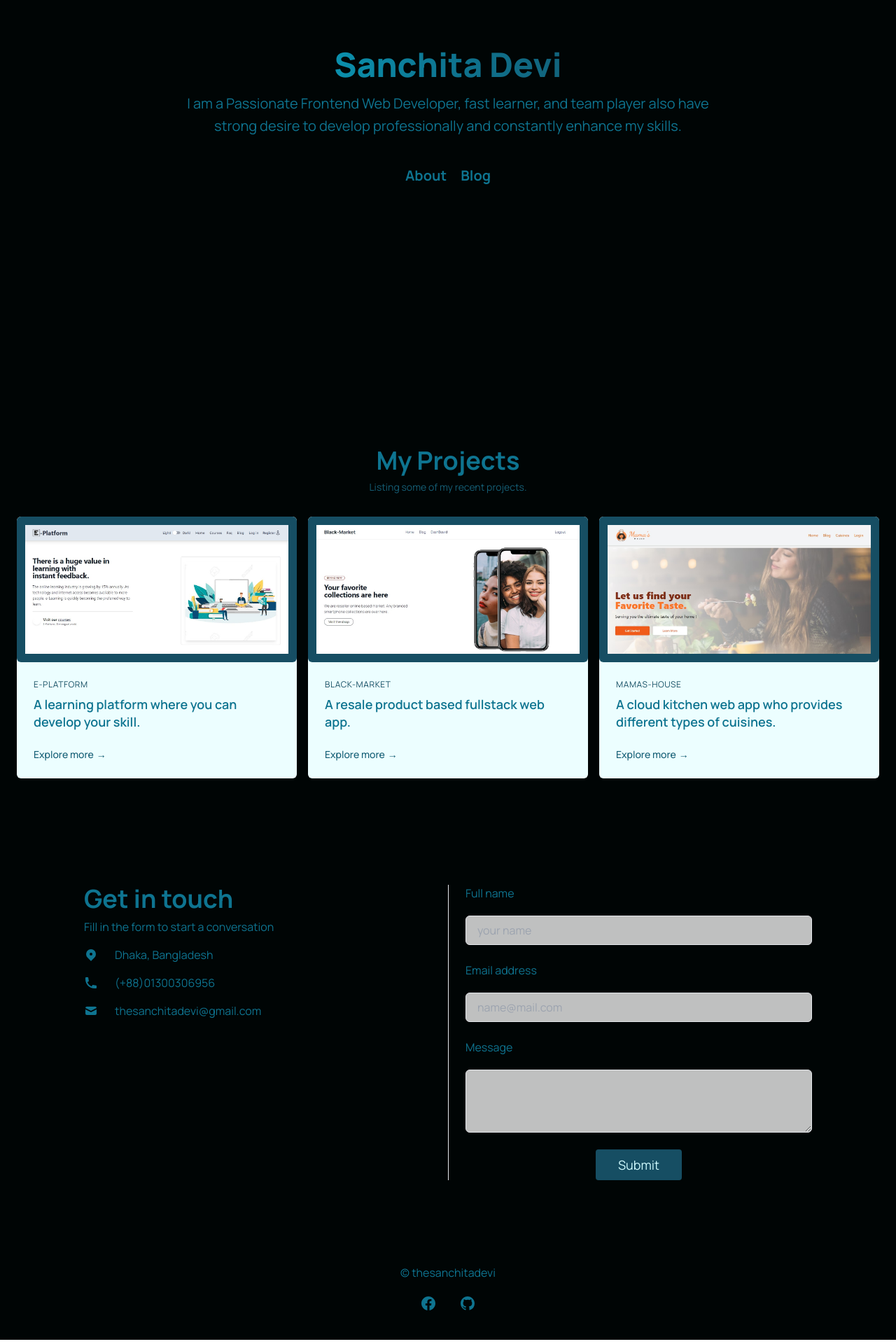
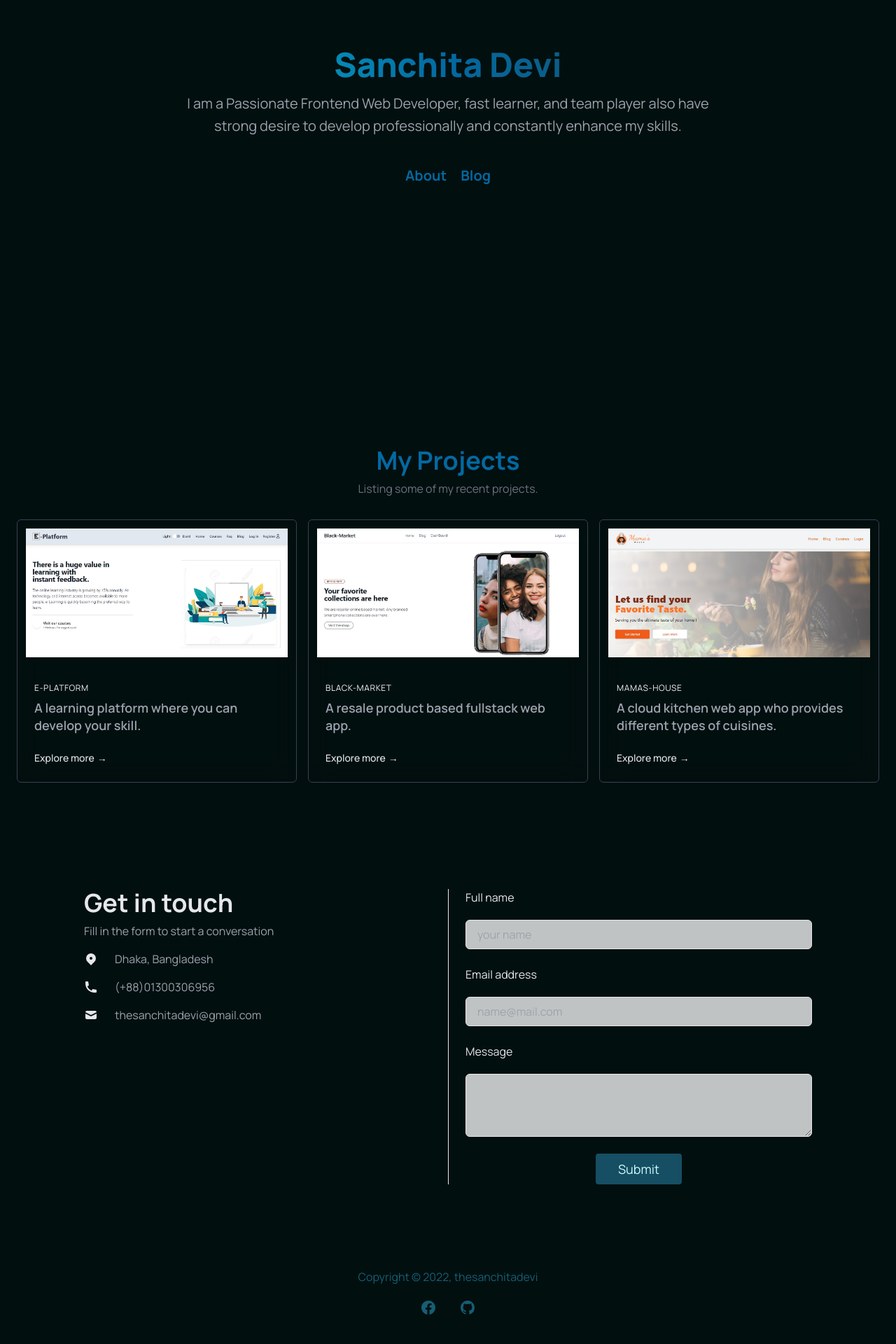
Before and after one commit to thesanchitadevi/the-sanchita-devi, a React (Create React App) app: page / in a window 1280 px wide. Shown: the part 392-2312 px from the top of the page at 70% size. Built offline with nearby package versions, Linux system fonts and the light colour scheme.

Commit message:
color adjust

```diff
--- a/src/App.css
+++ b/src/App.css
@@ -1,3 +1,3 @@
 .App {
-  background-color: rgb(0, 5, 5);
+  background-color: rgb(2, 15, 15);
 }
--- a/src/Pages/Footer/Footer.js
+++ b/src/Pages/Footer/Footer.js
@@ -4,8 +4,8 @@ const Footer = () => {
     return (
         <footer aria-label="Site Footer" >
             <div className="mx-auto max-w-5xl px-4 py-10 sm:px-6 lg:px-8">
-                <div className="flex justify-center text-cyan-700">
-                    <h1>© thesanchitadevi</h1>
+                <div className="flex justify-center text-cyan-800">
+                    <h1>Copyright © 2022, thesanchitadevi</h1>
                 </div>
 
 
@@ -15,7 +15,7 @@ const Footer = () => {
                             href="https://www.facebook.com/thesanchitadevi/"
                             rel="noreferrer"
                             target="_blank"
-                            className="text-cyan-700 transition hover:text-cyan-700/75"
+                            className="text-cyan-800 transition hover:text-cyan-900/75"
                         >
                             <span className="sr-only">Facebook</span>
                             <svg
@@ -37,7 +37,7 @@ const Footer = () => {
                             href="https://github.com/thesanchitadevi"
                             rel="noreferrer"
                             target="_blank"
-                            className="text-cyan-700 transition hover:text-cyan-700/75"
+                            className="text-cyan-800 transition hover:text-cyan-900/75"
                         >
                             <span className="sr-only">GitHub</span>
                             <svg
--- a/src/Pages/Home/Banner.js
+++ b/src/Pages/Home/Banner.js
@@ -3,13 +3,13 @@ import { Link } from 'react-router-dom';
 
 const Banner = () => {
     return (
-        <section className="text-cyan-700">
+        <section className="text-gray-400">
             <div
                 className="mx-auto max-w-screen-xl px-4 py-20 lg:flex lg:h-screen lg:items-center"
             >
                 <div className="mx-auto max-w-3xl text-center">
                     <h1
-                        className="bg-gradient-to-r from-cyan-500 via-cyan-700 to-cyan-900 bg-clip-text text-3xl font-extrabold text-transparent sm:text-5xl"
+                        className="bg-gradient-to-r from-cyan-500 via-sky-700 to-cyan-900 bg-clip-text text-3xl font-extrabold text-transparent sm:text-5xl"
                     >
                         Sanchita Devi
 
@@ -20,7 +20,7 @@ const Banner = () => {
                         I am a Passionate Frontend Web Developer, fast learner, and team player
                         also have strong desire to develop professionally and constantly enhance my skills.
                     </p>
-                    <div className='flex justify-center items-center space-x-5 mt-10 text-xl font-bold'>
+                    <div className='flex justify-center items-center space-x-5 mt-10 text-xl font-bold text-sky-700'>
                         <Link to='/about'>About</Link>
                         <Link to='/blog'>Blog</Link>
                 </div>
--- a/src/Pages/Home/Contact.js
+++ b/src/Pages/Home/Contact.js
@@ -24,30 +24,30 @@ const Contact = () => {
         event.target.reset();
     };
     return (
-        <section className="py-20 text-cyan-700">
+        <section className="py-20 text-gray-200">
             <div className="grid max-w-6xl grid-cols-1 px-6 mx-auto lg:px-8 md:grid-cols-2 md:divide-x">
                 <div className="py-6 md:py-0 md:px-6">
                     <h1 className="text-4xl font-bold">Get in touch</h1>
-                    <p className="pt-2 pb-4">Fill in the form to start a conversation</p>
+                    <p className="pt-2 pb-4 text-gray-400">Fill in the form to start a conversation</p>
                     <div className="space-y-4">
                         <p className="flex items-center">
                             <svg xmlns="http://www.w3.org/2000/svg" viewBox="0 0 20 20" fill="currentColor" className="w-5 h-5 mr-2 sm:mr-6">
                                 <path fillRule="evenodd" d="M5.05 4.05a7 7 0 119.9 9.9L10 18.9l-4.95-4.95a7 7 0 010-9.9zM10 11a2 2 0 100-4 2 2 0 000 4z" clipRule="evenodd"></path>
                             </svg>
-                            <span>Dhaka, Bangladesh</span>
+                            <span className='text-gray-400'>Dhaka, Bangladesh</span>
                         </p>
                         <p className="flex items-center">
                             <svg xmlns="http://www.w3.org/2000/svg" viewBox="0 0 20 20" fill="currentColor" className="w-5 h-5 mr-2 sm:mr-6">
                                 <path d="M2 3a1 1 0 011-1h2.153a1 1 0 01.986.836l.74 4.435a1 1 0 01-.54 1.06l-1.548.773a11.037 11.037 0 006.105 6.105l.774-1.548a1 1 0 011.059-.54l4.435.74a1 1 0 01.836.986V17a1 1 0 01-1 1h-2C7.82 18 2 12.18 2 5V3z"></path>
                             </svg>
-                            <span>(+88)01300306956</span>
+                            <span className='text-gray-400'>(+88)01300306956</span>
                         </p>
                         <p className="flex items-center">
                             <svg xmlns="http://www.w3.org/2000/svg" viewBox="0 0 20 20" fill="currentColor" className="w-5 h-5 mr-2 sm:mr-6">
                                 <path d="M2.003 5.884L10 9.882l7.997-3.998A2 2 0 0016 4H4a2 2 0 00-1.997 1.884z"></path>
                                 <path d="M18 8.118l-8 4-8-4V14a2 2 0 002 2h12a2 2 0 002-2V8.118z"></path>
                             </svg>
-                            <span>thesanchitadevi@gmail.com</span>
+                            <span className='text-gray-400'>thesanchitadevi@gmail.com</span>
                         </p>
                     </div>
                 </div>
--- a/src/Pages/Home/Projects/ProjectCard.js
+++ b/src/Pages/Home/Projects/ProjectCard.js
@@ -4,17 +4,17 @@ import { Link } from 'react-router-dom';
 const ProjectCard = ({ project }) => {
     const { id, title, details, img, live, projects } = project;
     return (
-        <article className="flex flex-col bg-cyan-50 rounded-md">
+        <article className="flex flex-col bg-gray-400 rounded-md bg-clip-padding backdrop-filter backdrop-blur-lg  bg-opacity-0 border border-gray-700">
             <a rel="noopener noreferrer" href={live} target="_blank" >
-                <img alt="" className="object-cover w-full h-52 bg-cyan-900 p-3 rounded-md" src={img} />
+                <img alt="" className="object-cover w-full h-52 p-3 rounded-md" src={img} />
             </a>
             <div className="flex flex-col flex-1 p-6">
 
-                <a rel="noopener noreferrer" href={live} className="text-xs tracking-wider uppercase hover:underline text-cyan-900" target="_blank">{title}</a>
-                <h3 className="flex-1 py-2 text-lg font-semibold leading-snug">{details}</h3>
+                <a rel="noopener noreferrer" href={live} className="text-xs tracking-wider uppercase hover:underline text-gray-100" target="_blank">{title}</a>
+                <h3 className="flex-1 py-2 text-lg font-semibold leading-snug text-gray-400">{details}</h3>
                 <Link
                     to={`/projectDetails/${id}`}
-                    class="group mt-4 inline-flex items-center gap-1 text-sm font-medium text-cyan-800"
+                    class="group mt-4 inline-flex items-center gap-1 text-sm font-medium text-gray-200"
                 >
                     Explore more
 
--- a/src/Pages/Home/Projects/Projects.js
+++ b/src/Pages/Home/Projects/Projects.js
@@ -19,11 +19,11 @@ const Projects = () => {
     }
 
     return (
-        <section className="py-0 sm:py-12 text-cyan-700 ">
+        <section className="py-0 sm:py-12 text-sky-700 ">
             <div className="container p-6 mx-auto space-y-8">
                 <div className="space-y-2 text-center">
                     <h2 className="text-4xl font-bold">My Projects</h2>
-                    <p className=" text-sm text-cyan-800">Listing some of my recent projects.</p>
+                    <p className=" text-md text-gray-500">Listing some of my recent projects.</p>
                 </div>
                 <div className="grid grid-cols-1 gap-x-4 gap-y-8 md:grid-cols-2 lg:grid-cols-3 ">
                     {
--- a/src/Pages/Nav/Nav.js
+++ b/src/Pages/Nav/Nav.js
@@ -8,11 +8,11 @@ const Nav = () => {
                 <div className="mx-auto max-w-screen-xl px-4 py-8 sm:py-12 sm:px-6 lg:px-8">
                     <div className="sm:flex sm:items-center sm:justify-between">
                         <div className="text-center sm:text-left">
-                            <h1 className="text-2xl font-bold text-cyan-900 sm:text-3xl">
+                            <h1 className="text-2xl font-bold text-sky-900 sm:text-3xl">
                                 thesanchitadevi!
                             </h1>
 
-                            <p className="mt-1.5 text-sm text-cyan-800">
+                            <p className="mt-1.5 text-sm text-sky-800">
                                 Frontend Developer
                             </p>
                         </div>
@@ -21,7 +21,7 @@ const Nav = () => {
                             <a
                                 href="https://drive.google.com/file/d/19l4GuCOJvAA-3RUn4lKgLALNiPBst1lm/view?usp=sharing"
 
-                                class="inline-flex items-center justify-center rounded-lg border border-cyan-600 px-5 py-3 text-cyan-600 transition hover:bg-cyan-900 hover:text-cyan-100 focus:outline-none focus:ring"
+                                class="inline-flex items-center justify-center rounded-lg border border-sky-600 hover:border-sky-100 px-5 py-3 text-sky-600 transition  hover:text-gray-100 focus:outline-none focus:ring"
 
                                 target="_blank"
 
```
Also changed, not shown: src/Pages/About/About.js (+11 -11 lines).
